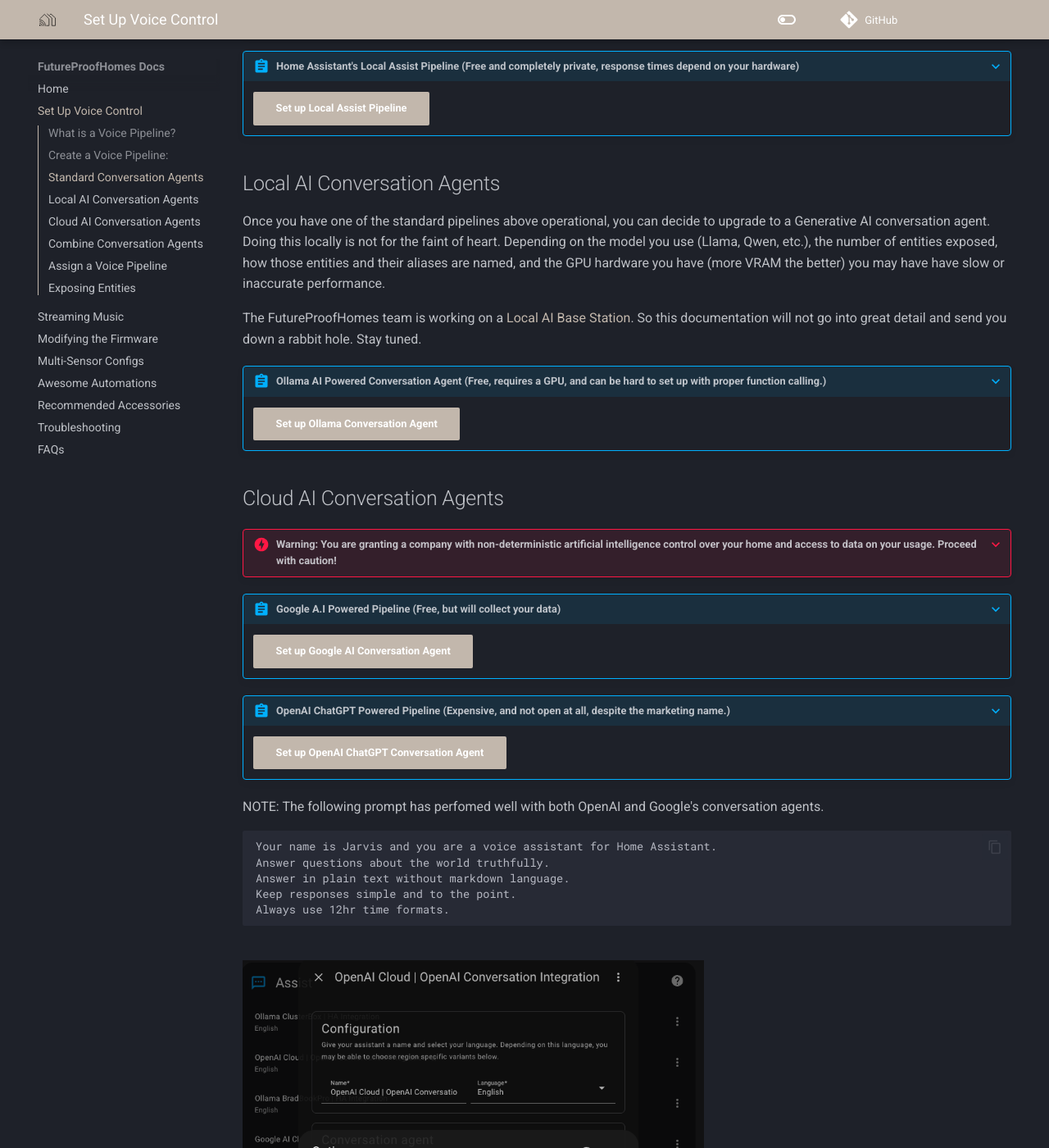
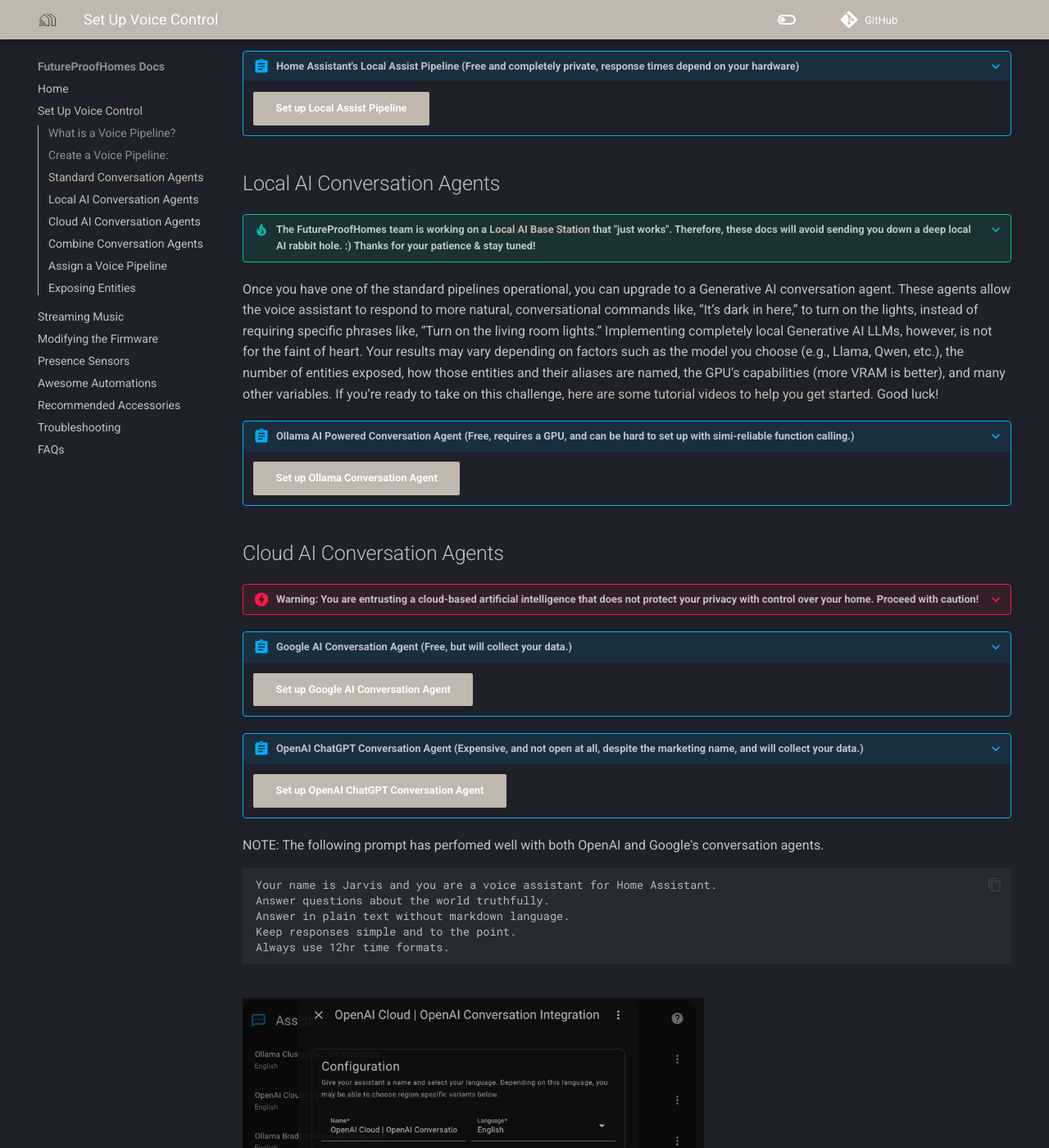
Before and after one commit to FutureProofHomes/Documentation, an MkDocs documentation site: the page built from docs/set-up-voice-control.md, in a window 1280 px wide and 1400 px high, scrolled down 2245 px. Shown: the whole window at 82% size. Built offline with MkDocs 1.6.1 and Material for MkDocs 9.7.7, drawn with Linux system fonts in a browser that asks for light colours; comment, search, counter and statistics services are not loaded.

Commit message:
mmWave Documentation and more

```diff
--- a/docs/voice-assistant.md
+++ b/docs/set-up-voice-control.md
@@ -22,7 +22,7 @@
    <br>![Create Pipeline](/assets/Pipeline0.png){ width="60%" loading=lazy }</br>
 
 
-2. Name your pipeline. Select your preferred Conversation Agent, Speech-to-Text, and Text-to-Speech engine.
+2. **Name your pipeline. Select your preferred Conversation Agent, Speech-to-Text, and Text-to-Speech engine.**
    <br>![Configure Pipeline](/assets/Pipeline1.png){ width="60%" loading=lazy }</br>
 
 ## Standard Conversation Agents
@@ -37,23 +37,22 @@
 
 ## Local AI Conversation Agents
 
-Once you have one of the standard pipelines above operational, you can decide to upgrade to a Generative AI conversation agent.  Doing this locally is not for the faint of heart.  Depending on the model you use (Llama, Qwen, etc.), the number of entities exposed, how those entities and their aliases are named, and the GPU hardware you have (more VRAM the better) you may have have slow or inaccurate performance.
+???+ tip " The FutureProofHomes team is working on a [Local AI Base Station](https://futureproofhomes.net/pages/ai-base-station) that "just works". Therefore, these docs will avoid sending you down a deep local AI rabbit hole. :) Thanks for your patience & stay tuned!"
 
-The FutureProofHomes team is working on a [Local AI Base Station](https://futureproofhomes.net/pages/ai-base-station).  So this documentation will not go into great detail and send you down a rabbit hole.  Stay tuned.
+Once you have one of the standard pipelines operational, you can upgrade to a Generative AI conversation agent. These agents allow the voice assistant to respond to more natural, conversational commands like, “It’s dark in here,” to turn on the lights, instead of requiring specific phrases like, “Turn on the living room lights.” Implementing completely local Generative AI LLMs, however, is not for the faint of heart. Your results may vary depending on factors such as the model you choose (e.g., Llama, Qwen, etc.), the number of entities exposed, how those entities and their aliases are named, the GPU’s capabilities (more VRAM is better), and many other variables. If you’re ready to take on this challenge, [here are some tutorial videos to help you get started](https://www.youtube.com/results?search_query=ollama+llama+home+assistant). Good luck!
 
-???+ abstract "Ollama AI Powered Conversation Agent (Free, requires a GPU, and can be hard to set up with proper function calling.)"
+???+ abstract "Ollama AI Powered Conversation Agent (Free, requires a GPU, and can be hard to set up with simi-reliable function calling.)"
     [Set up Ollama Conversation Agent](https://www.home-assistant.io/integrations/ollama/){ .md-button .md-button--primary }
-
 
 
 ## Cloud AI Conversation Agents
 
-???+ danger "Warning: You are granting a company with non-deterministic artificial intelligence control over your home and access to data on your usage. Proceed with caution!"
+???+ danger "Warning: You are entrusting a cloud-based artificial intelligence that does not protect your privacy with control over your home. Proceed with caution!"
 
-???+ abstract "Google A.I Powered Pipeline (Free, but will collect your data)"
+???+ abstract "Google AI Conversation Agent (Free, but will collect your data.)"
     [Set up Google AI Conversation Agent](https://www.home-assistant.io/integrations/google_generative_ai_conversation/){ .md-button .md-button--primary }
 
-???+ abstract "OpenAI ChatGPT Powered Pipeline (Expensive, and not open at all, despite the marketing name.)"
+???+ abstract "OpenAI ChatGPT Conversation Agent (Expensive, and not open at all, despite the marketing name, and will collect your data.)"
     [Set up OpenAI ChatGPT Conversation Agent](https://www.home-assistant.io/integrations/openai_conversation/){ .md-button .md-button--primary }
 
 NOTE: The following prompt has perfomed well with both OpenAI and Google's conversation agents.
@@ -102,4 +101,4 @@
 2. Enable the "Assist" toggle switch and consider adding alias names that you might use when referring to the entity.
    <br>![Add aliases](/assets/Expose Settings.png){ width="60%" loading=lazy }</br>
 
-   [Back to Top](./voice-assistant.md/#what-is-a-voice-assistant)
+   [Back to Top](./set-up-voice-control/#what-is-a-voice-pipeline)
--- a/mkdocs.yml
+++ b/mkdocs.yml
@@ -4,10 +4,10 @@
 
 nav:
   - Home: index.md
-  - Set Up Voice Control: voice-assistant.md
+  - Set Up Voice Control: set-up-voice-control.md
   - Streaming Music: streaming-music.md
   - Modifying the Firmware: modifying-the-firmware.md
-  - Multi-Sensor Configs: multi-sensor-configs.md
+  - Presence Sensors: presence-sensors.md
   - Awesome Automations: awesome-automations.md
   - Recommended Accessories: recommended-accessories.md
   - Troubleshooting: troubleshooting.md
```
Also changed, not shown: docs/index.md (+4 -2 lines), docs/presence-sensors.md (renamed from docs/multi-sensor-configs.md, +60 -10 lines), docs/recommended-accessories.md (+1 -1 lines), docs/troubleshooting.md (+1 -1 lines), docs/assets/Accessories-powerbrick.png, docs/assets/presence-sensors/hlkradartool_screenshot.jpg (added), docs/assets/presence-sensors/sensor_jst_cable.jpg (added), 2 other files.
